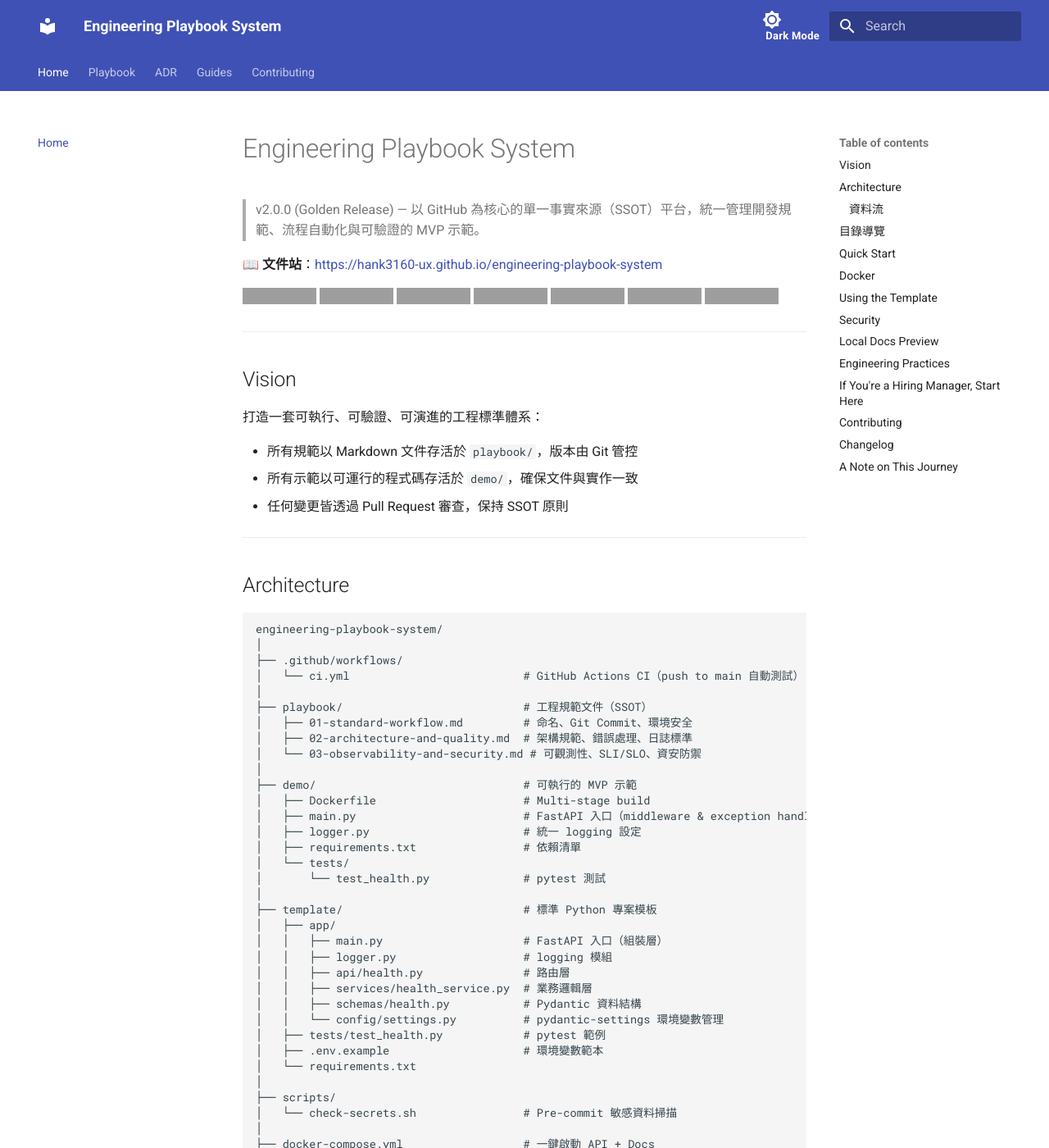
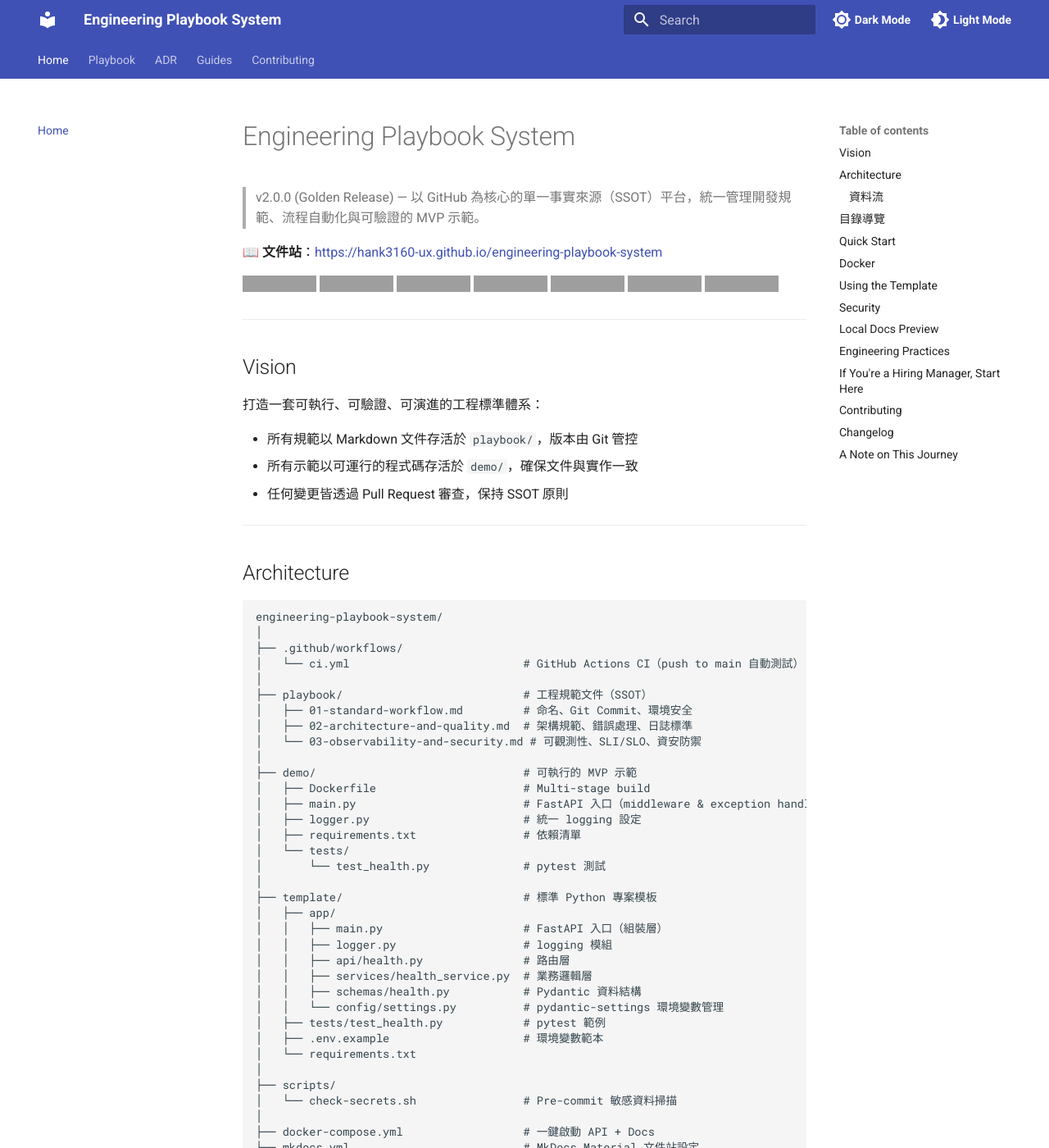
Before and after one commit to hank3160-ux/engineering-playbook-system, an MkDocs documentation site: the page built from docs/index.md, in a window 1280 px wide and 1400 px high. Shown: the whole window at 82% size. Built offline with MkDocs 1.6.1 and Material for MkDocs 9.7.7, drawn with Linux system fonts in a browser that asks for light colours; grey boxes are pictures that could not be loaded.

Commit message:
fix: align toggle icon and text inline, move to right of search bar

```diff
--- a/docs/stylesheets/extra.css
+++ b/docs/stylesheets/extra.css
@@ -1,22 +1,38 @@
-/* Show text label next to the dark/light mode toggle icon */
+/* Move palette toggle to the right of search bar and align icon + text inline */
+.md-header__inner {
+  display: flex;
+  align-items: center;
+}
+
+/* Push the palette form to after the search */
+form.md-header__option[data-md-component="palette"] {
+  order: 10;
+  display: flex;
+  align-items: center;
+  margin-left: 8px;
+}
+
+/* Make the label (icon + text) flex row */
+label.md-header__button.md-icon[title="Switch to dark mode"],
+label.md-header__button.md-icon[title="Switch to light mode"] {
+  display: inline-flex;
+  align-items: center;
+  gap: 4px;
+  padding: 0 8px;
+  white-space: nowrap;
+}
+
+/* Text after the icon */
 label.md-header__button.md-icon[title="Switch to dark mode"]::after {
   content: "Dark Mode";
-  font-size: 0.65rem;
+  font-size: 0.7rem;
   font-weight: 600;
-  letter-spacing: 0.02em;
-  vertical-align: middle;
-  margin-left: 4px;
   color: var(--md-primary-bg-color);
-  white-space: nowrap;
 }
 
 label.md-header__button.md-icon[title="Switch to light mode"]::after {
   content: "Light Mode";
-  font-size: 0.65rem;
+  font-size: 0.7rem;
   font-weight: 600;
-  letter-spacing: 0.02em;
-  vertical-align: middle;
-  margin-left: 4px;
   color: var(--md-primary-bg-color);
-  white-space: nowrap;
 }
```
